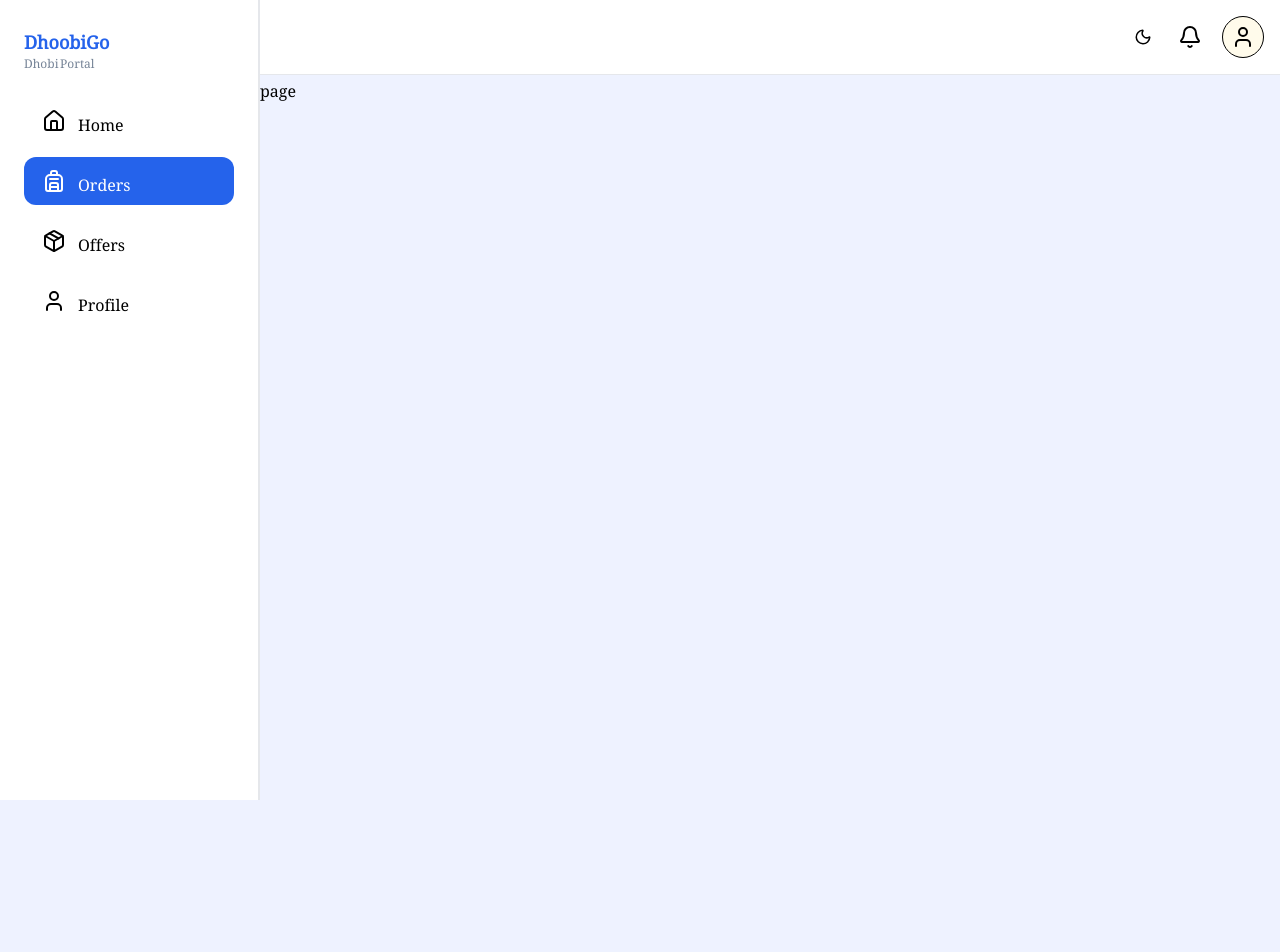
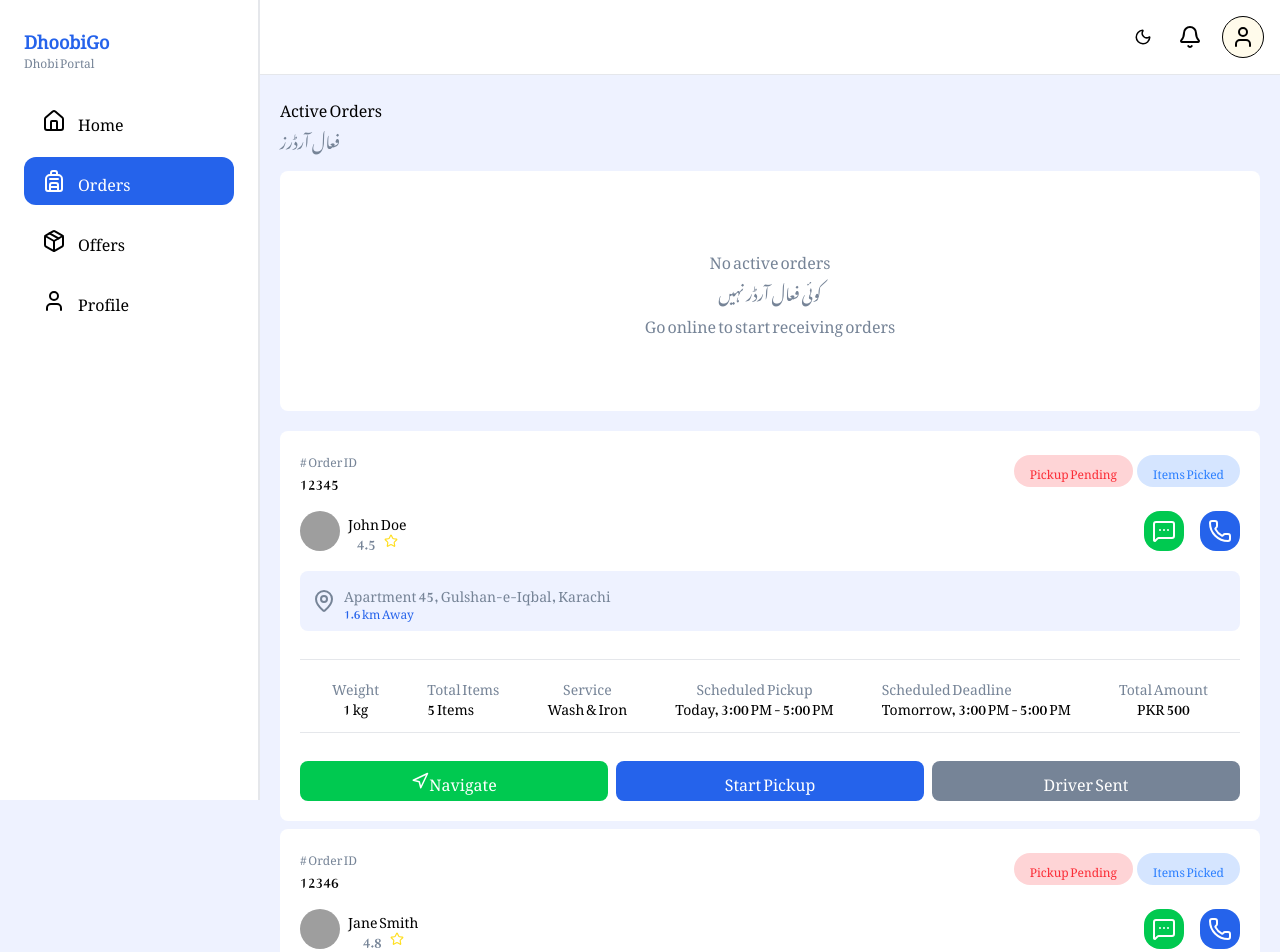
Before and after one commit to UsmanSagheer-dev/dhobigo, a Next.js app: page /dhobi/orders in a window 1280 px wide. Shown: the top 952 px of the page. Before the commit the page ends 800 px from the top, so only its background shows below. Built offline with nearby package versions, Linux system fonts and the light colour scheme; grey boxes are pictures that could not be loaded.

Commit message:
feat: add Order component and integrate it into Orders page for displaying active orders

```diff
--- /dev/null
+++ b/app/dhobi/components/Order.tsx
@@ -0,0 +1,82 @@
+import Button from '@/component/Button'
+import { MapPin, MessageSquareMore, Navigation, Phone, Star } from 'lucide-react'
+import React from 'react'
+
+export default function Order(props: any) {
+    return (
+        // props: orderId, customerPhoto, customerName, customerRating, customerAddress, customerDistance, orderWeight, totalItems, serviceType, scheduledPickup, scheduledDeadline, totalAmount
+        <div className=' flex flex-col w-full gap-5 bg-[var(--foreground)] p-5 rounded-lg dark:bg-[var(--foreground)] '>
+            <div className='flex justify-between items-center '>
+                <div className='flex flex-col gap-1 '>
+
+                    <p className='text-xs text-[var(--textSecondary)] dark:text-[var(--textSecondary)]'># Order ID</p>
+                    <p className='text-sm text-[var(--TextColor)] dark:text-[var(--TextColor)]'>{props.orderId}</p>
+
+                </div>
+                <div className='flex gap-1'>
+                <div className='flex justify-center items-center box-border text-xs text-red-500 dark:text-[var(--textSecondary)] bg-red-500/20  px-4 py-2 rounded-full'>
+                    <p className='align-middle'>Pickup Pending</p>
+                </div>
+                <div className='flex justify-center items-center box-border text-xs text-blue-500 dark:text-[var(--textSecondary)] bg-blue-500/20  px-4 py-2 rounded-full'>
+                    <p className='align-middle'>Items Picked</p>
+                </div>
+                </div>
+            </div>
+            <div className='flex justify-between items-center '>
+                <div className='flex flex-row gap-2  justify-center items-center'>
+                    <div className='rounded-full'>
+                        <img src={props.customerPhoto} alt='Customer avatar' className='h-10 w-10 rounded-full' />
+                    </div>
+                    <div className=''>
+                        <p className='text-sm text-[var(--TextColor)] dark:text-[var(--TextColor)]'>{props.customerName}</p>
+                        <div className='flex flex-row justify-center items-center align-middle gap-2 '>
+                            <p className='text-sm text-[var(--textSecondary)] dark:text-[var(--textSecondary)] '>{props.customerRating}</p>
+                            <Star className='align-middle text-yellow-300 ' size={14} /> </div>
+                    </div>
+                </div>
+                <div className='flex flex-row gap-4  justify-center items-center'>
+                    <div className='flex justify-center items-center align-middle bg-[var(--secondary)]  rounded-2xl p-2'> <MessageSquareMore color='white' /></div>
+                    <div className='flex justify-center items-center align-middle bg-[var(--primary)] rounded-2xl  p-2'>  <Phone color='white'/></div>
+                </div>
+            </div>
+            <div className='flex gap-2 items-center flex-1 bg-[var(--background)] dark:bg-[var(--background)] p-3 rounded-lg'>
+                <MapPin color='var(--textSecondary)' />
+                <div>
+                    <p className='text-sm text-[var(--textSecondary)] dark:text-[var(--textSecondary)]'>{props.customerAddress}</p>
+                    <p className='text-xs text-[var(--primary)] dark:text-[var(--primary)]'>{props.customerDistance} km Away</p>
+                </div>
+            </div>
+            <div className='flex justify-evenly items-center overflow-x-scroll  w-[500px] lg:w-full   gap-4 mt-2 border-t border-b pt-4 pb-4 border-[var(--border)]  '>
+                <div className='flex flex-col items-center'>
+                    <p className='text-sm text-[var(--textSecondary)] dark:text-[var(--textSecondary)]'>Weight</p>
+                    <h3 className='text-sm text-[var(--TextColor)] dark:text-[var(--TextColor)]'>{props.orderWeight} kg</h3>
+                </div>
+                <div>
+                    <p className='text-sm text-[var(--textSecondary)] dark:text-[var(--textSecondary)]'>Total Items</p>
+                    <h3 className='text-sm text-[var(--TextColor)] dark:text-[var(--TextColor)]'>{props.totalItems} Items</h3>
+                </div>
+                <div className='flex flex-col items-center'>
+                    <p className='text-sm text-[var(--textSecondary)] dark:text-[var(--textSecondary)]'>Service</p>
+                    <h3 className='text-sm text-[var(--TextColor)] dark:text-[var(--TextColor)]'>{props.serviceType}</h3>
+                </div>
+                <div className='flex flex-col items-center'>
+                    <p className='text-sm text-[var(--textSecondary)] dark:text-[var(--textSecondary)]'>Scheduled Pickup</p>
+                    <h3 className='text-sm text-[var(--TextColor)] dark:text-[var(--TextColor)]'>{props.scheduledPickup}</h3>
+                </div>
+                <div>
+                    <p className='text-sm text-[var(--textSecondary)] dark:text-[var(--textSecondary)]'>Scheduled Deadline</p>
+                    <h3 className='text-sm text-[var(--TextColor)] dark:text-[var(--TextColor)]'>{props.scheduledDeadline}</h3>
+                </div>
+                <div className='flex flex-col items-center'>
+                    <p className='text-sm text-[var(--textSecondary)] dark:text-[var(--textSecondary)]'>Total Amount</p>
+                    <h3 className='text-sm text-[var(--TextColor)] dark:text-[var(--TextColor)]'>PKR {props.totalAmount}</h3>
+                </div>
+            </div>
+            <div className='flex justify-between items-center mt-2 gap-2'>
+                <Button Title='Navigate' className='flex-1 bg-[var(--secondary)] hover:bg-[var(--secondary)]' icon={<Navigation size={18} />} />
+                <Button Title='Start Pickup' className='flex-1  bg-[var(--primary)] hover:bg-[var(--primary)] '/>
+                <Button Title='Driver Sent' className='flex-1 bg-[var(--textSecondary)] hover:bg-[var(--textSecondary)] '/>
+            </div>
+        </div>
+    )
+}
--- a/app/dhobi/dhobi-shell.module.css
+++ b/app/dhobi/dhobi-shell.module.css
@@ -73,7 +73,7 @@
   /* sidebar stays hidden on small screens; no toggle UI (mobile navigation uses BottomTab) */
 
   .menuButton {
-    display: inline-flex;
+    display: flex;
     align-items: center;
     justify-content: center;
     width: 36px;
--- a/app/dhobi/orders/page.tsx
+++ b/app/dhobi/orders/page.tsx
@@ -1,9 +1,49 @@
 import React from 'react'
-
-const page = () => {
+import Order from '../components/Order'
+export default function Orders() {
   return (
-    <div>page</div>
+    <div className='p-5 flex flex-col gap-2'>
+      <h1>Active Orders</h1>
+      <h1 className='text-[var(--textSecondary)] dark:text-[var(--textSecondary)] '>فعال آرڈرز</h1>
+      <div className='flex flex-col gap-5'>
+      <div className='bg-[var(--foreground)] flex flex-col gap-2  items-center justify-center h-60 rounded-lg mt-3 dark:bg-[var(--foreground)] '>
+        <h1 className='text-[var(--textSecondary)] dark:text-[var(--textSecondary)]'>No active orders</h1>
+        <h1 className='text-[var(--textSecondary)] dark:text-[var(--textSecondary)]'>کوئی فعال آرڈر نہیں</h1>
+        <p className='text-[var(--textSecondary)] dark:text-[var(--textSecondary)]'>Go online to start receiving orders</p>
+      </div>
+      <div className='flex flex-col gap-2 w-full'>
+        {/*         // props: orderId, customerPhoto, customerName, customerRating, customerAddress, customerDistance, orderWeight, totalItems, serviceType, scheduledPickup, scheduledDeadline, totalAmount
+ */}
+        <Order
+          orderId='12345'
+          customerPhoto='https://res.cloudinary.com/dcli1vwir/image/upload/v1759141920/z8vsizsmp7ysh4jhhgjv.jpg'
+          customerName='John Doe'
+          customerRating='4.5'
+          customerAddress='Apartment 45, Gulshan-e-Iqbal, Karachi'
+          customerDistance='1.6'
+          orderWeight='1'
+          totalItems='5'
+          serviceType='Wash & Iron'
+          scheduledPickup='Today, 3:00 PM - 5:00 PM'
+          scheduledDeadline='Tomorrow, 3:00 PM - 5:00 PM'
+          totalAmount='500'
+        />
+        <Order
+          orderId='12346'
+          customerPhoto='https://res.cloudinary.com/dcli1vwir/image/upload/v1759141920/z8vsizsmp7ysh4jhhgjv.jpg'
+          customerName='Jane Smith'
+          customerRating='4.8'
+          customerAddress='House 12, Block 5, Gulshan-e-Iqbal, Karachi'
+          customerDistance='2.0'
+          orderWeight='2'
+          totalItems='3'
+          serviceType='Dry Cleaning'
+          scheduledPickup='Today, 4:00 PM - 6:00 PM'
+          scheduledDeadline='Tomorrow, 4:00 PM - 6:00 PM'
+          totalAmount='800'
+        />
+      </div>
+      </div>
+    </div>
   )
 }
-
-export default page
--- a/app/dhobi/page.tsx
+++ b/app/dhobi/page.tsx
@@ -14,7 +14,7 @@
         <DhobiPortalCard title="Today's Earning" urduTitle="آج کی کمائی" subtitle="$ 250" subtitleColor="text-green-500" icon={<DollarSignIcon />} iconbgColor="bg-green-500" />
         <DhobiPortalCard title="Active Orders" urduTitle="فعال آرڈرز" subtitle="0" subtitleColor="text-blue-500" icon={<DollarSignIcon />} iconbgColor="bg-blue-500" />
       </div>
-      <div className='mt-5 p-5 bg-[var(--foreground)] dark:bg-slate-900 rounded-lg'>
+      <div className='mt-5 p-5 bg-[var(--foreground)] dark:bg-[var(--foreground)] rounded-lg'>
         <h1>Quick Tips / تجاویز</h1>
         <ul className='list-disc flex flex-col gap-5  ml-5 mt-2 text-[var(--textSecondary)] dark:text-[var(--textSecondary)]'>
           <li>Make sure to update your availability status regularly. </li>
--- /dev/null
+++ b/component/Button.tsx
@@ -0,0 +1,7 @@
+import React from 'react'
+
+export default function Button(props: any) {
+  return (
+    <button className={`bg-[var(--primary)] cursor-pointer flex items-center justify-center text-[var(--foreground)] py-2 px-4 rounded-lg ${props?.className}`}>{props?.icon} {props.Title}</button>
+  )
+}
```
